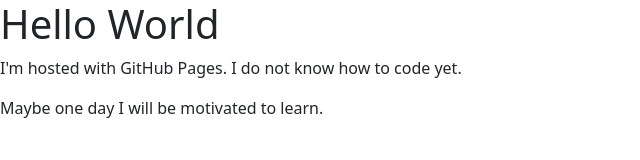
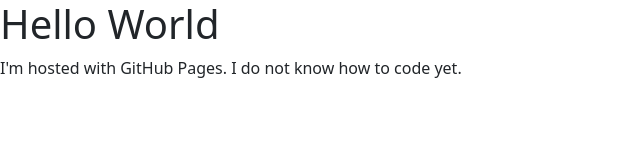
Before and after one commit to jdhink/jdhink.github.io, a plain HTML site: page index.html in a window 1280 px wide. Shown: the whole page, without its empty margins (0-640 px from the left). Drawn offline with nearby package versions, Linux system fonts and the light colour scheme.

Commit message:
mo profesh

```diff
--- a/index.html
+++ b/index.html
@@ -9,6 +9,6 @@
 <body>
 <h1>Hello World</h1>
 <p>I'm hosted with GitHub Pages. I do not know how to code yet.</p>
-<p>Maybe one day I will be motivated to learn.</p>
+
 </body>
 </html>
```
